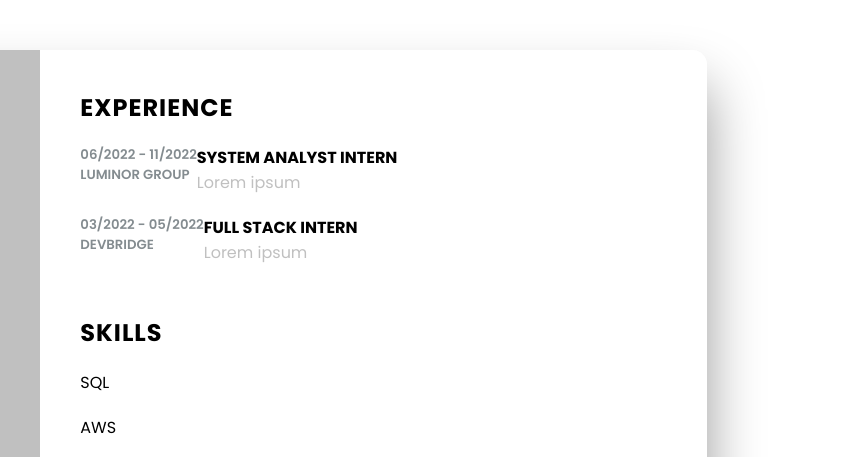
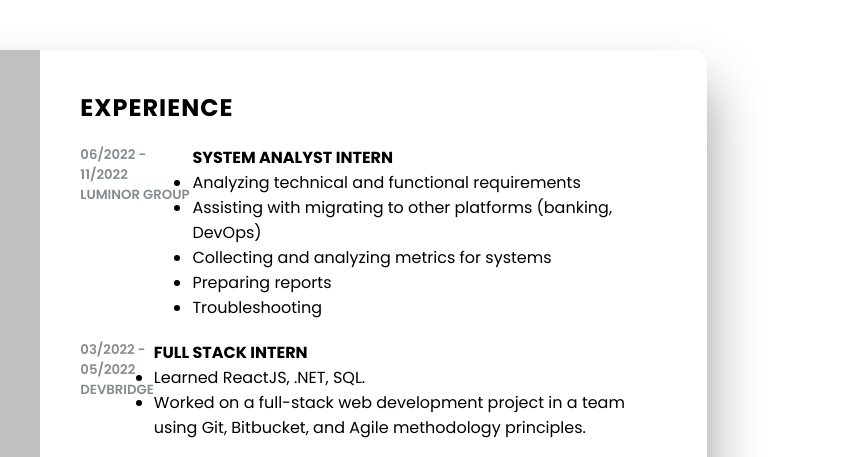
Before and after one commit to kottarainen/cloud-resume, a plain HTML site: page index.html in a window 1280 px wide. Shown: the top 457 px of the page, 433-1280 px from the left. Drawn offline with Linux system fonts and the light colour scheme.

Commit message:
Adding job responsibilities description

```diff
--- a/index.html
+++ b/index.html
@@ -71,7 +71,25 @@
           </div>
           <div class="text">
             <h4>System Analyst Intern</h4>
-            <p>Lorem ipsum</p>
+            <p>
+            <ul>
+              <li>
+                Analyzing technical and functional requirements
+              </li>
+              <li>
+                Assisting with migrating to other platforms (banking, DevOps)
+              </li>
+              <li>
+                Collecting and analyzing metrics for systems
+              </li>
+              <li>
+                Preparing reports
+              </li>
+              <li>
+                Troubleshooting
+              </li>
+            </ul>
+            </p>
           </div>
         </div>
         <div class="box">
@@ -81,7 +99,16 @@
           </div>
           <div class="text">
             <h4>Full Stack Intern</h4>
-            <p>Lorem ipsum</p>
+            <p>
+            <ul>
+              <li>
+                Learned ReactJS, .NET, SQL.
+              </li>
+              <li>
+                Worked on a full-stack web development project in a team using Git, Bitbucket, and Agile methodology principles.
+              </li>
+            </ul>
+            </p>
           </div>
         </div>
       </div>
```
